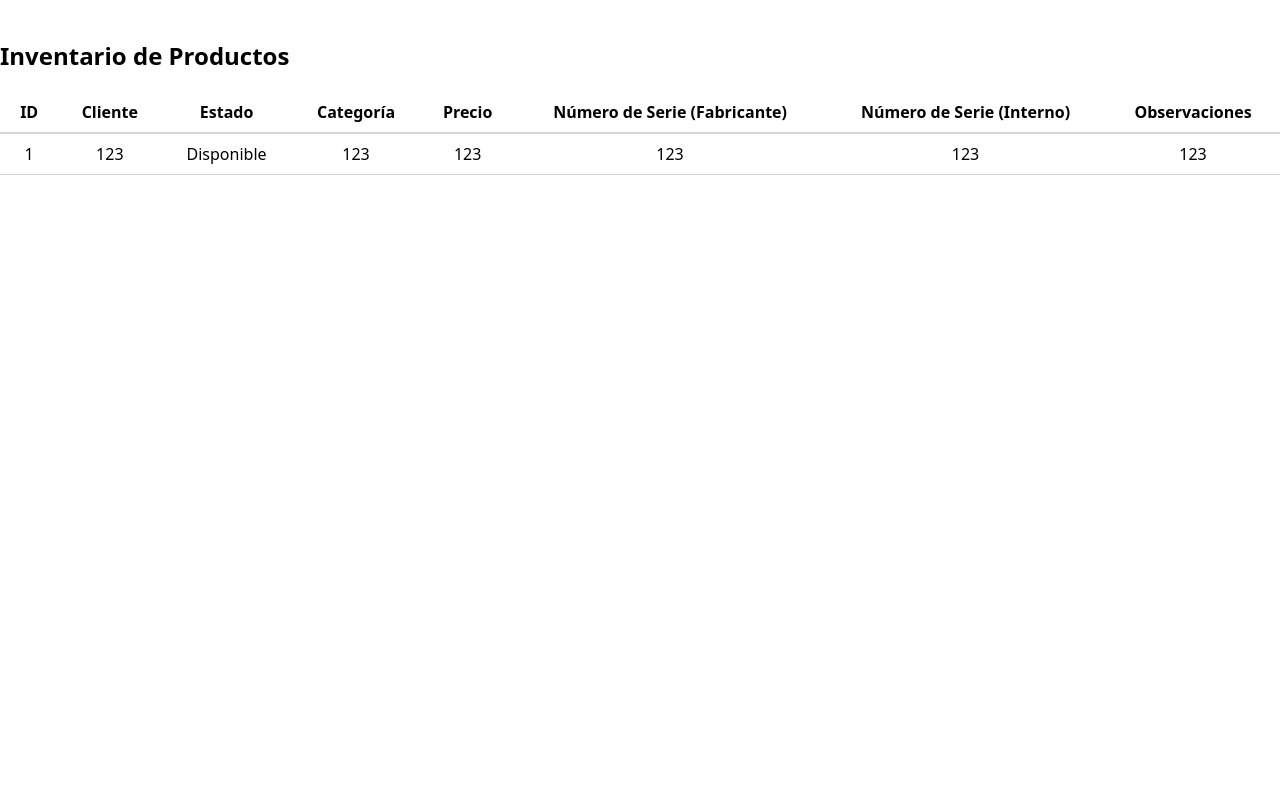
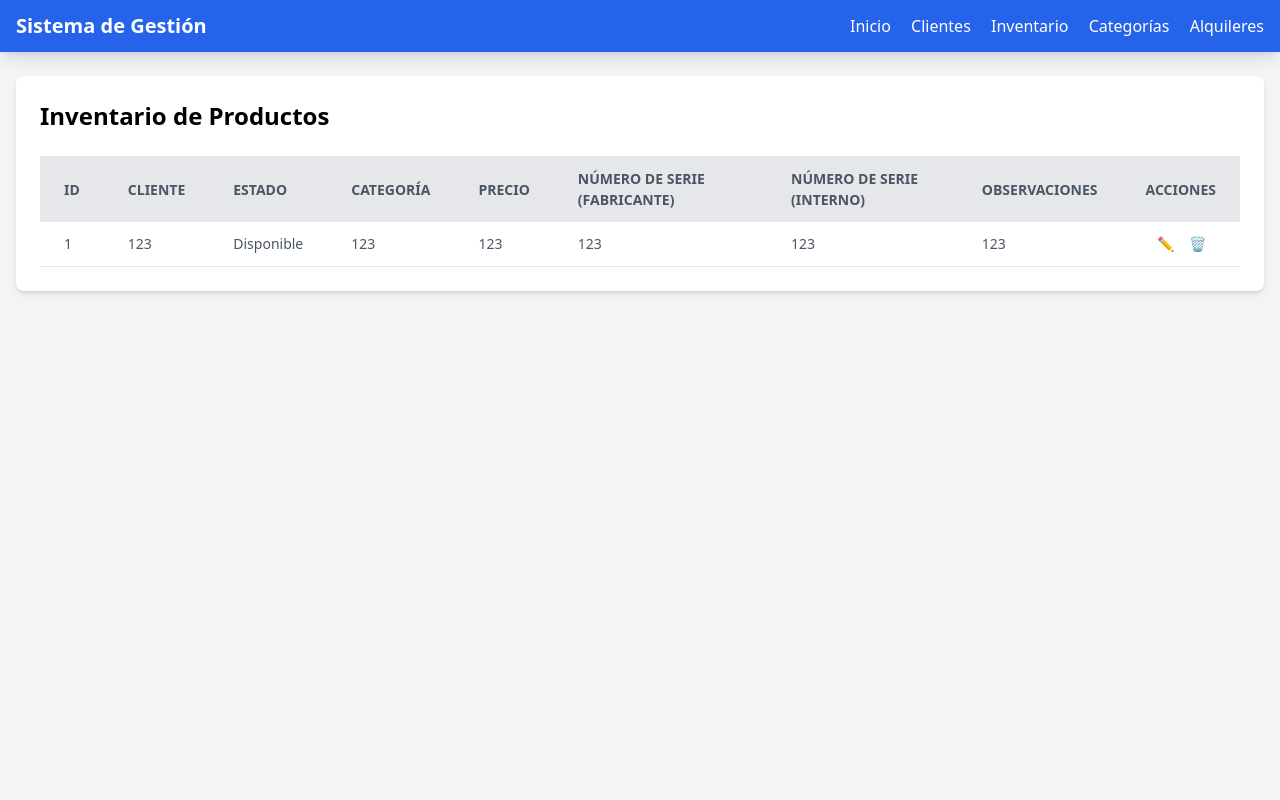
Before and after one commit to NaviStarp/Gestor_inventario, a Flask app: page /inventario in a window 1280 px wide. Run offline with Flask 3, Linux system fonts and the light colour scheme; data comes from the database, SQL or seed files in the repository; some libraries are stand-ins or nearby versions.

Commit message:
cambio visual

```diff
--- a/templates/inventario.html
+++ b/templates/inventario.html
@@ -1,44 +1,75 @@
 <!DOCTYPE html>
-<html lang="en">
+<html lang="es">
 <head>
     <meta charset="UTF-8">
     <meta name="viewport" content="width=device-width, initial-scale=1.0">
-    <title>Inventario</title>
-    <link href="https://cdn.jsdelivr.net/npm/tailwindcss@2.2.19/dist/tailwind.min.css" rel="stylesheet">
+    <title>Inventario de Productos</title>
+    <script src="https://cdn.tailwindcss.com"></script>
+    <link rel="stylesheet" href="https://cdnjs.cloudflare.com/ajax/libs/font-awesome/6.0.0-beta3/css/all.min.css">
 </head>
-<body>
-    <div class="container mx-auto mt-10">
-        <h1 class="text-2xl font-bold mb-5">Inventario de Productos</h1>
+<body class="bg-gray-100 min-h-screen flex flex-col">
+    <nav class="bg-blue-600 text-white shadow-lg">
+        <div class="container mx-auto px-4 py-3">
+            <div class="flex justify-between items-center">
+                <a href="{{ url_for('inicio') }}" class="text-xl font-bold">Sistema de Gestión</a>
+                <div class="space-x-4">
+                    <a href="{{ url_for('inicio') }}" class="hover:text-blue-200">Inicio</a>
+                    <a href="{{ url_for('ver_clientes') }}" class="hover:text-blue-200">Clientes</a>
+                    <a href="{{ url_for('ver_inventario') }}" class="hover:text-blue-200">Inventario</a>
+                    <a href="{{ url_for('ver_categorias') }}" class="hover:text-blue-200">Categorías</a>
+                    <a href="{{ url_for('ver_alquileres') }}" class="hover:text-blue-200">Alquileres</a>
+                </div>
+            </div>
+        </div>
+    </nav>
+
+    <main class="container mx-auto px-4 py-6 flex-grow">
+        <div class="bg-white rounded-lg shadow-md p-6">
+            <h1 class="text-2xl font-bold mb-6">Inventario de Productos</h1>
+            <div class="overflow-x-auto">
                 <table class="min-w-full bg-white">
                     <thead>
-                <tr>
-                    <th class="py-2 px-4 border-b-2 border-gray-300 text-center">ID</th>
-                    <th class="py-2 px-4 border-b-2 border-gray-300 text-center">Cliente</th>
-                    <th class="py-2 px-4 border-b-2 border-gray-300 text-center">Estado</th>
-                    <th class="py-2 px-4 border-b-2 border-gray-300 text-center">Categoría</th>
-                    <th class="py-2 px-4 border-b-2 border-gray-300 text-center">Precio</th>
-                    <th class="py-2 px-4 border-b-2 border-gray-300 text-center">Número de Serie (Fabricante)</th>
-                    <th class="py-2 px-4 border-b-2 border-gray-300 text-center">Número de Serie (Interno)</th>
-                    <th class="py-2 px-4 border-b-2 border-gray-300 text-center">Observaciones</th>
+                        <tr class="bg-gray-200 text-gray-600 uppercase text-sm leading-normal">
+                            <th class="py-3 px-6 text-left">ID</th>
+                            <th class="py-3 px-6 text-left">Cliente</th>
+                            <th class="py-3 px-6 text-left">Estado</th>
+                            <th class="py-3 px-6 text-left">Categoría</th>
+                            <th class="py-3 px-6 text-left">Precio</th>
+                            <th class="py-3 px-6 text-left">Número de Serie (Fabricante)</th>
+                            <th class="py-3 px-6 text-left">Número de Serie (Interno)</th>
+                            <th class="py-3 px-6 text-left">Observaciones</th>
+                            <th class="py-3 px-6 text-center">Acciones</th>
                         </tr>
                     </thead>
-            <tbody>
-                <!-- Aquí puedes iterar sobre tus productos y mostrarlos -->
+                    <tbody class="text-gray-600 text-sm font-light">
                         {% for producto in inventarios %}
-                <tr>
-                    <td class="py-2 px-4 border-b border-gray-300 text-center">{{ producto.id }}</td>
-                    <td class="py-2 px-4 border-b border-gray-300 text-center">{{ producto.cliente.nombre }}</td>
-                    <td class="py-2 px-4 border-b border-gray-300 text-center">{{ producto.estado }}</td>
-                    <td class="py-2 px-4 border-b border-gray-300 text-center">{{ producto.categoria.nombre }}</td>
-                    <td class="py-2 px-4 border-b border-gray-300 text-center">{{ producto.precio }}</td>
-                    <td class="py-2 px-4 border-b border-gray-300 text-center">{{ producto.numero_serie_f }}</td>
-                    <td class="py-2 px-4 border-b border-gray-300 text-center">{{ producto.numero_serie_i }}</td>
-                    <td class="py-2 px-4 border-b border-gray-300 text-center">{{ producto.observaciones }}</td>
+                        <tr class="border-b border-gray-200 hover:bg-gray-100">
+                            <td class="py-3 px-6 text-left whitespace-nowrap">{{ producto.id }}</td>
+                            <td class="py-3 px-6 text-left">{{ producto.cliente.nombre }}</td>
+                            <td class="py-3 px-6 text-left">{{ producto.estado }}</td>
+                            <td class="py-3 px-6 text-left">{{ producto.categoria.nombre }}</td>
+                            <td class="py-3 px-6 text-left">{{ producto.precio }}</td>
+                            <td class="py-3 px-6 text-left">{{ producto.numero_serie_f }}</td>
+                            <td class="py-3 px-6 text-left">{{ producto.numero_serie_i }}</td>
+                            <td class="py-3 px-6 text-left">{{ producto.observaciones }}</td>
+                            <td class="py-3 px-6 text-center">
+                                <div class="flex item-center justify-center">
+                                    <a href="{{ url_for('editar_inventario', id=producto.id) }}" class="w-4 mr-2 transform hover:text-blue-500 hover:scale-110">
+                                        ✏️
+                                    </a>
+                                    <form action="{{ url_for('eliminar_inventario', id=producto.id) }}" method="POST" style="display:inline;">
+                                        <button type="submit" class="w-4 ml-2 transform hover:text-red-500 hover:scale-110">
+                                            🗑️
+                                        </button>
+                                    </form>
+                                </div>
+                            </td>
                         </tr>
                         {% endfor %}
-                <!-- Fin de la iteración -->
                     </tbody>
                 </table>
             </div>
+        </div>
+    </main>
 </body>
 </html>
```
Lines whose indentation alone changed are shown as unchanged.
